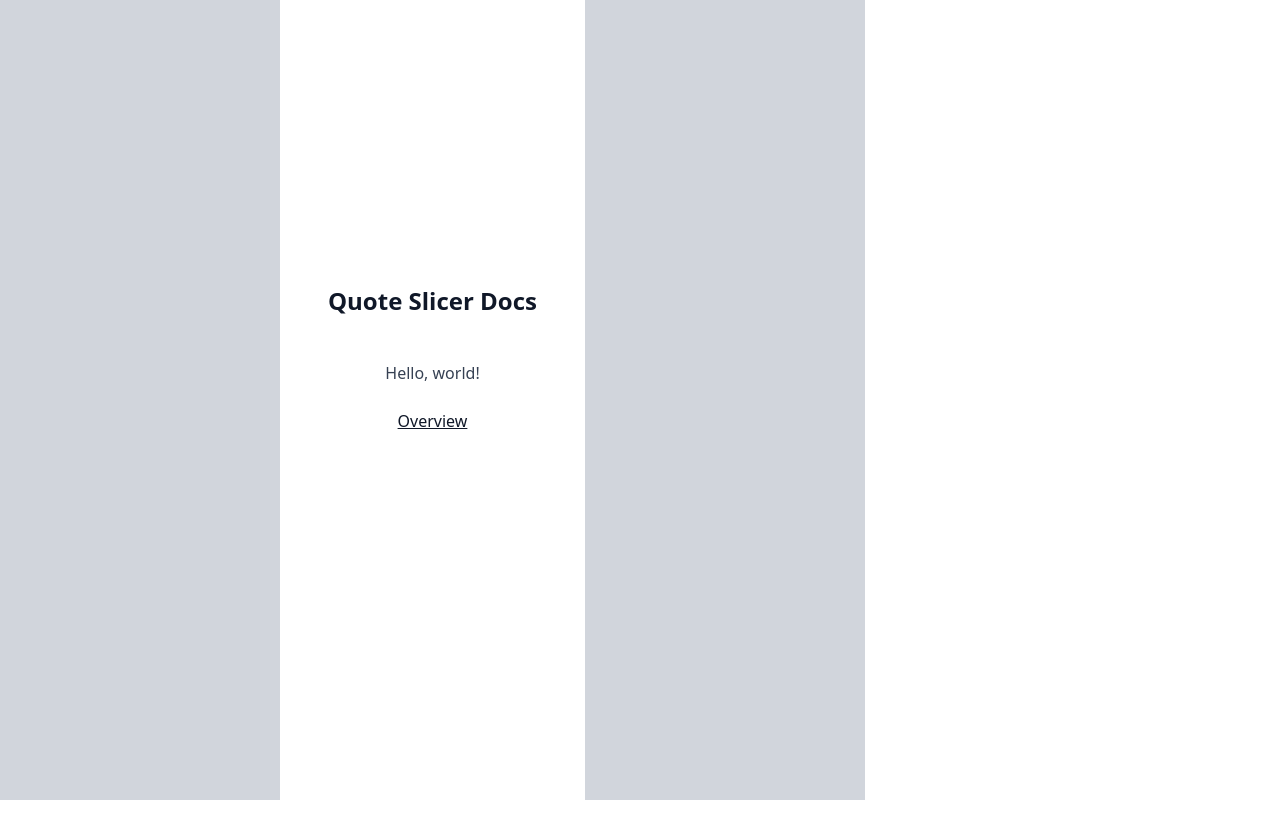
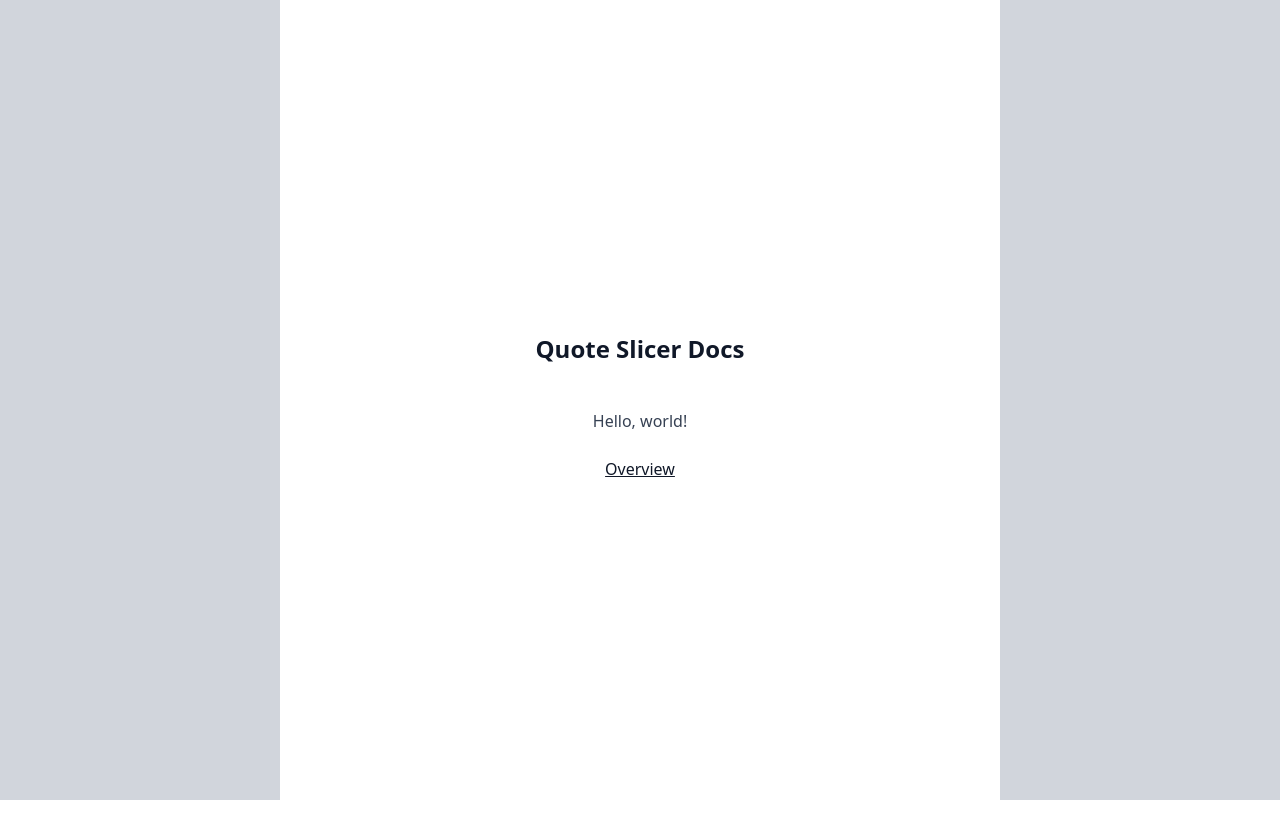
Before and after one commit to ebbmango/quote-slicer-docs, a SvelteKit app: page / in a window 1280 px wide. Shown: the top 838 px of the page. Before the commit the page ends 800 px from the top, so only its background shows below. Built offline with nearby package versions, Linux system fonts and the light colour scheme.

Commit message:
fixed articles' layout

```diff
--- a/src/routes/+layout.svelte
+++ b/src/routes/+layout.svelte
@@ -12,10 +12,12 @@
 <div class="flex w-full h-dvh">
 	<!-- sidebar --- docs - topics -->
 	<div class="flex min-w-70 h-dvh bg-gray-300"></div>
-	<main class="flex-col mx-12 prose dark:prose-invert">
-		{@render children()}
+
+	<main class="flex flex-col w-full items-center">
+		<article class="prose dark:prose-invert mt-12">
+			{@render children()}
+		</article>
 	</main>
 	<!-- sidebar --- page chapters -->
 	<div class="flex min-w-70 h-dvh bg-gray-300"></div>
-
 </div>
```
Also changed, not shown: 1 other file (tests, documents, lock files or other folders).
